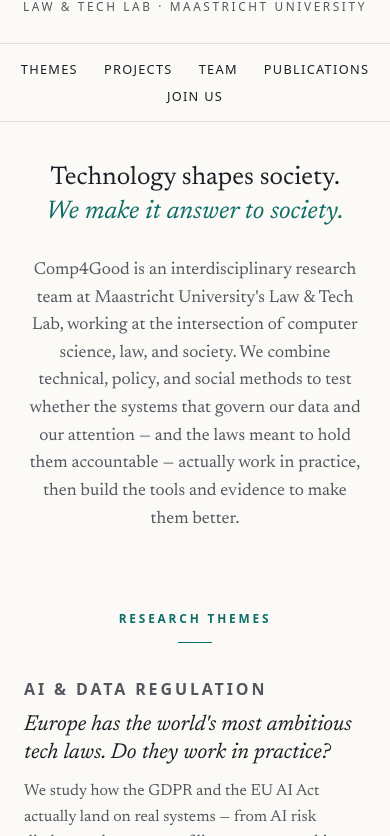
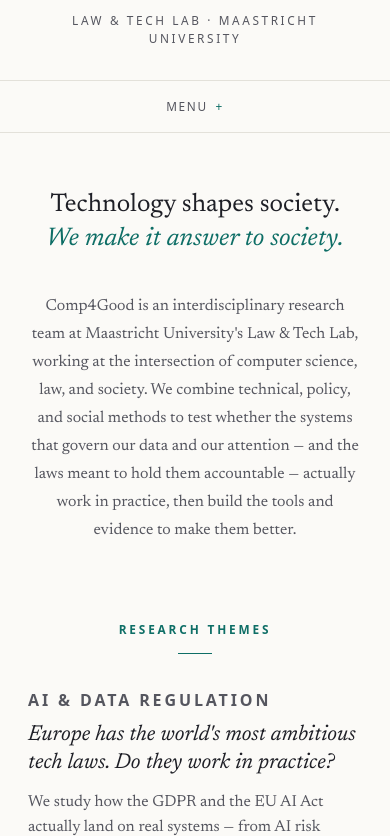
Before and after one commit to kasnder/comp4good, an Astro site: page / in a window 390 px wide. Shown: the part 163-999 px from the top of the page. Built offline with nearby package versions, Linux system fonts and the light colour scheme; Astro itself is replaced by a stand-in of ours.

Commit message:
Improve mobile layout

```diff
--- a/src/layouts/Base.astro
+++ b/src/layouts/Base.astro
@@ -114,6 +114,14 @@ const jsonLd = {
       <a href={item.href}>{item.label}</a>
     ))}
   </nav>
+  <details class="mobile-nav">
+    <summary>Menu</summary>
+    <nav aria-label="Primary">
+      {NAV.map((item) => (
+        <a href={item.href}>{item.label}</a>
+      ))}
+    </nav>
+  </details>
 
   <main>
     <slot />
--- a/src/pages/index.astro
+++ b/src/pages/index.astro
@@ -259,7 +259,8 @@ const projectMeta: Record<string, { label: string; url: string }> = Object.fromE
   .join-contact { text-align: center; margin-top: 36px; font-family: var(--sans); font-size: 1rem; }
 
   @media (max-width: 620px) {
-    .thesis { margin-top: 40px; }
+    .thesis { margin-top: 56px; }
+    .mission-desc { margin-top: 36px; font-size: 1rem; line-height: 1.75; }
     .question { margin: 34px 0; }
     .question h3 { font-size: 1.35rem; }
     .project-card { flex-direction: column; align-items: flex-start; }
--- a/src/styles/global.css
+++ b/src/styles/global.css
@@ -88,6 +88,48 @@ img { max-width: 100%; height: auto; }
 }
 .site-nav a { color: var(--ink); }
 .site-nav a:hover { color: var(--accent); text-decoration: none; }
+.mobile-nav { display: none; }
+
+/* Keep the opening phone viewport focused on the lab's mission. */
+@media (max-width: 620px) {
+  .wrap { padding-inline: 28px; }
+
+  .masthead { padding-top: 52px; }
+  .masthead .brand { gap: 14px; }
+  .masthead-sub { margin-top: 16px; }
+
+  .site-nav { display: none; }
+  .mobile-nav {
+    display: block;
+    margin-top: 32px;
+    font-family: var(--sans);
+    font-size: 0.74rem;
+    letter-spacing: 0.14em;
+    text-transform: uppercase;
+    border-top: 1px solid var(--rule);
+    border-bottom: 1px solid var(--rule);
+  }
+  .mobile-nav summary {
+    padding: 16px 24px;
+    text-align: center;
+    cursor: pointer;
+    list-style: none;
+    color: var(--ink-soft);
+  }
+  .mobile-nav summary::-webkit-details-marker { display: none; }
+  .mobile-nav summary::after { content: "+"; margin-left: 0.65em; color: var(--accent); }
+  .mobile-nav[open] summary::after { content: "−"; }
+  .mobile-nav summary:focus-visible { outline: 2px solid var(--accent); outline-offset: -3px; }
+  .mobile-nav nav {
+    display: grid;
+    grid-template-columns: repeat(2, minmax(0, 1fr));
+    gap: 14px 18px;
+    padding: 18px 28px;
+    text-align: center;
+    border-top: 1px solid var(--rule);
+  }
+  .mobile-nav a { color: var(--ink); }
+}
 
 /* ---- Section labels ------------------------------------------------------- */
 .section-label {
```
